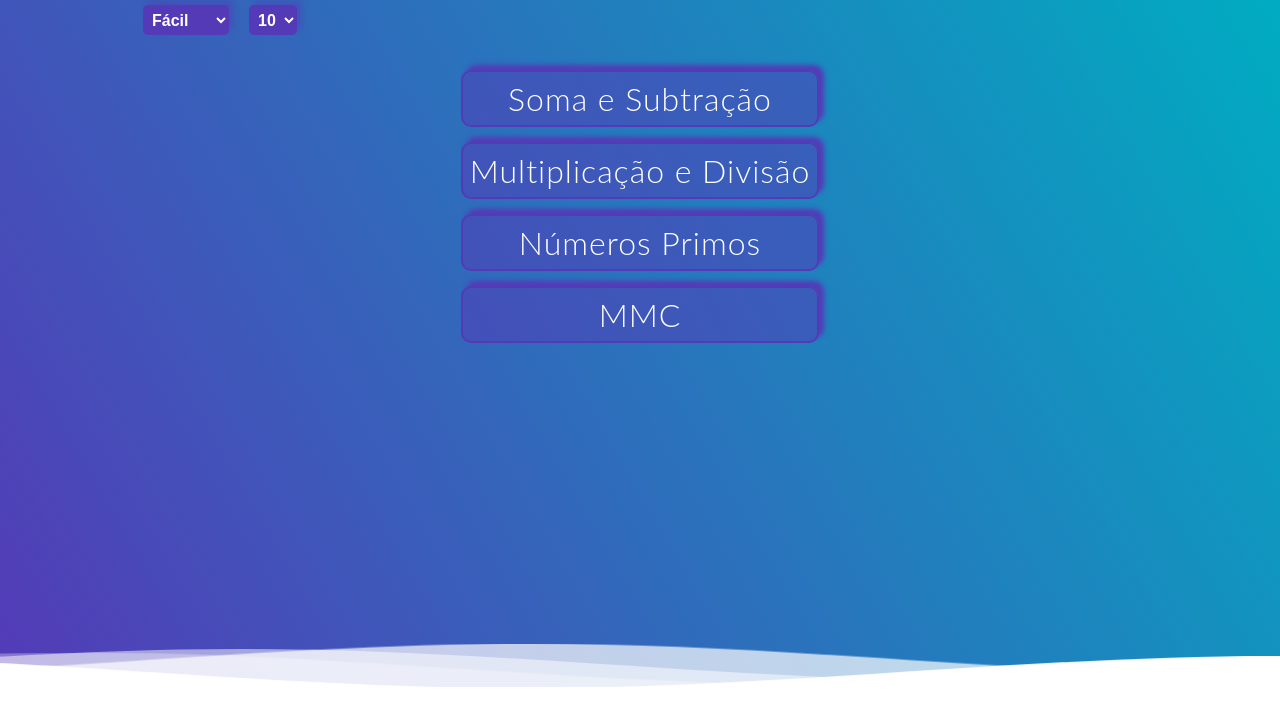
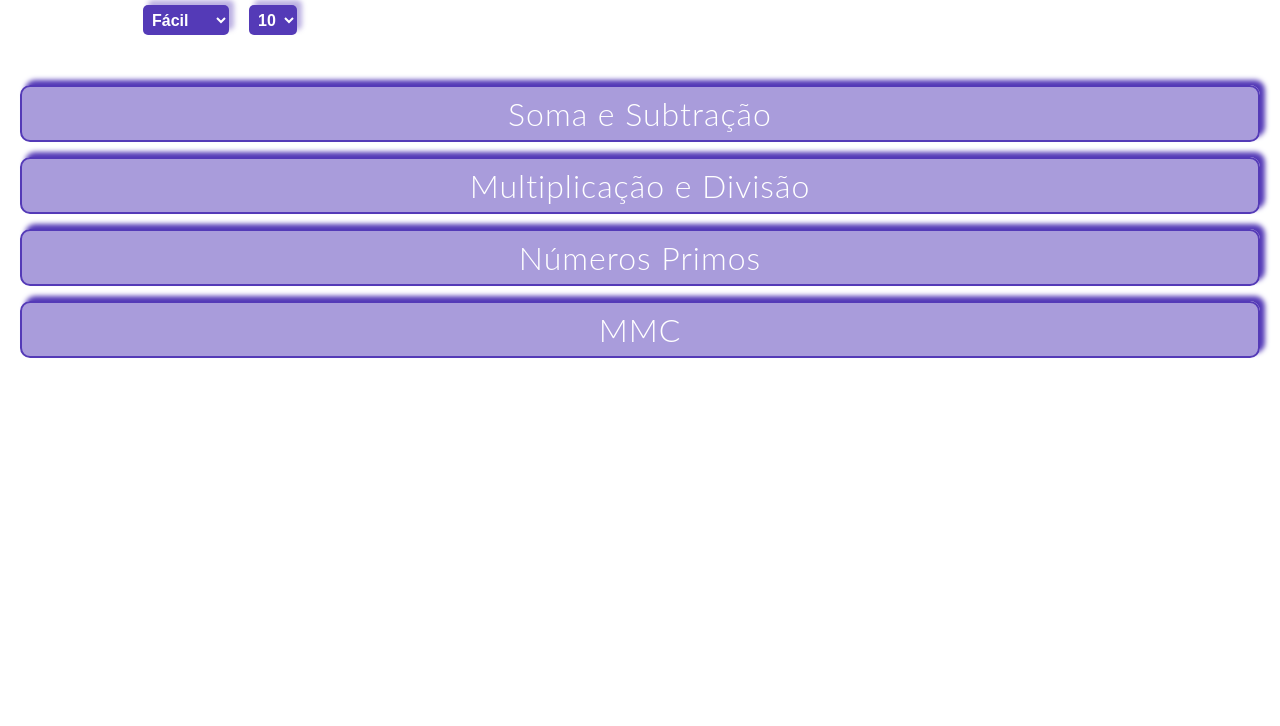
Before and after one commit to Felipe-Rasnheski/roadmath, a plain HTML site: page index.html in a window 1280 px wide. Drawn offline with Linux system fonts and the light colour scheme.

Commit message:
troca elementos

```diff
--- a/index.html
+++ b/index.html
@@ -1,14 +1,13 @@
 <!DOCTYPE html>
-<html lang="pt-Br">
+<html lang="en">
 <head>
   <meta charset="UTF-8">
   <meta http-equiv="X-UA-Compatible" content="IE=edge">
   <meta name="viewport" content="width=device-width, initial-scale=1.0">
-  <title>developer-roadmath</title>
+  <title>roadMath</title>
   <link rel="stylesheet" href="style.css">
 </head>
 <body>
-  <div class="header">
   <header>
     <select name="dificuldade" id="nivel">
       <option value="facil">Fácil</option>
@@ -22,37 +21,17 @@
     </select>
   </header>
 
-    <!--Content before waves-->
-    <div class="inner-header flex">
-      <div class="inner-header flex">
   <main>
     <div><a onclick="exercicios('src/somaSub.html?')">Soma e Subtração</a></div>
     <div><a onclick="exercicios('src/multDivisao.html?')">Multiplicação e Divisão</a></div>
     <div><a href="src/numPri.html">Números Primos</a></div>
     <div><a href="src/mmc">MMC</a></div>
   </main>
-      </div>
-    </div>
 
-    <!--Waves Container-->
-    <div>
-      <svg class="waves" xmlns="http://www.w3.org/2000/svg" xmlns:xlink="http://www.w3.org/1999/xlink"
-        viewBox="0 24 150 28" preserveAspectRatio="none" shape-rendering="auto">
-        <defs>
-          <path id="gentle-wave" d="M-160 44c30 0 58-18 88-18s 58 18 88 18 58-18 88-18 58 18 88 18 v44h-352z" />
-        </defs>
-        <g class="parallax">
-          <use xlink:href="#gentle-wave" x="48" y="0" fill="rgba(255,255,255,0.7" />
-          <use xlink:href="#gentle-wave" x="48" y="3" fill="rgba(255,255,255,0.5)" />
-          <use xlink:href="#gentle-wave" x="48" y="5" fill="rgba(255,255,255,0.3)" />
-          <use xlink:href="#gentle-wave" x="48" y="7" fill="#fff" />
-        </g>
-      </svg>
-    </div>
-    <!--Waves end-->
-  </div>
+  <!-- Waves -->
+  <div class="waves"></div>
+  <!-- Waves end -->
 
-  <script src="script.js"></script>
+  <script src="./script.js"></script>
 </body>
-
 </html>
```
Lines whose indentation alone changed are shown as unchanged.
